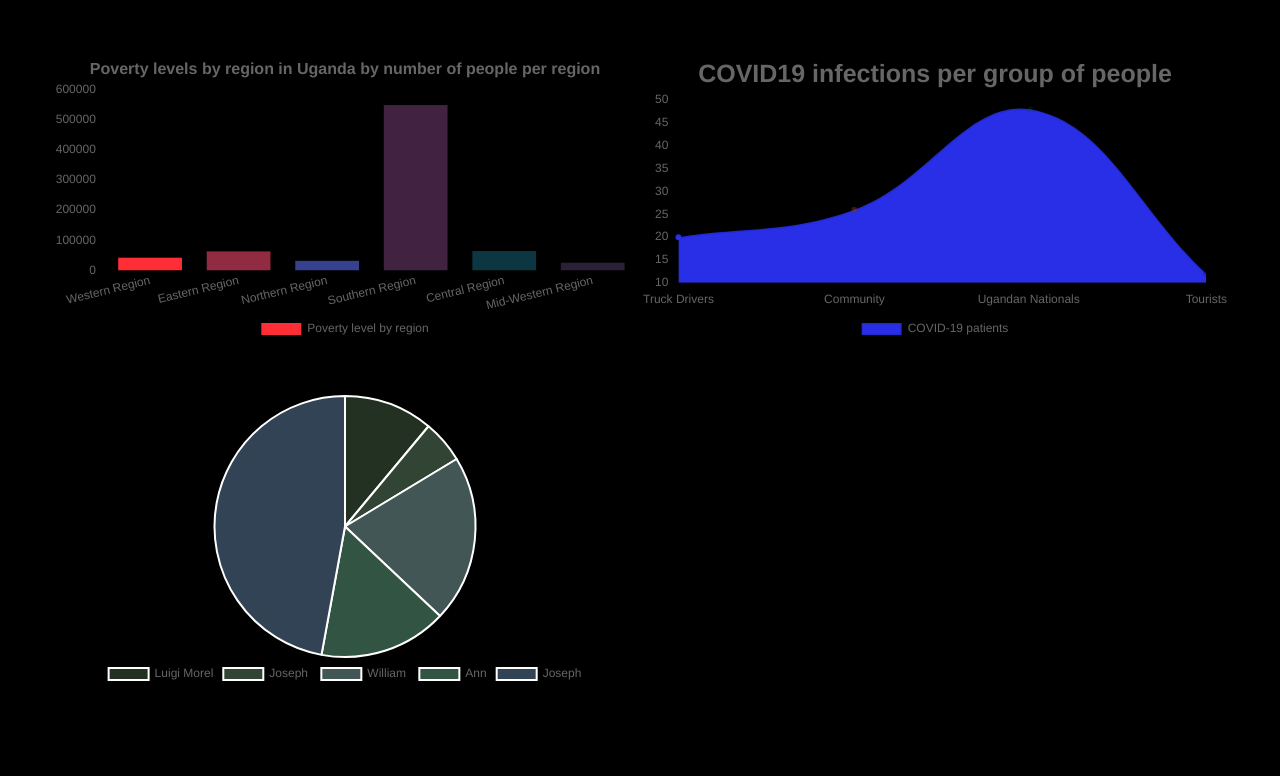
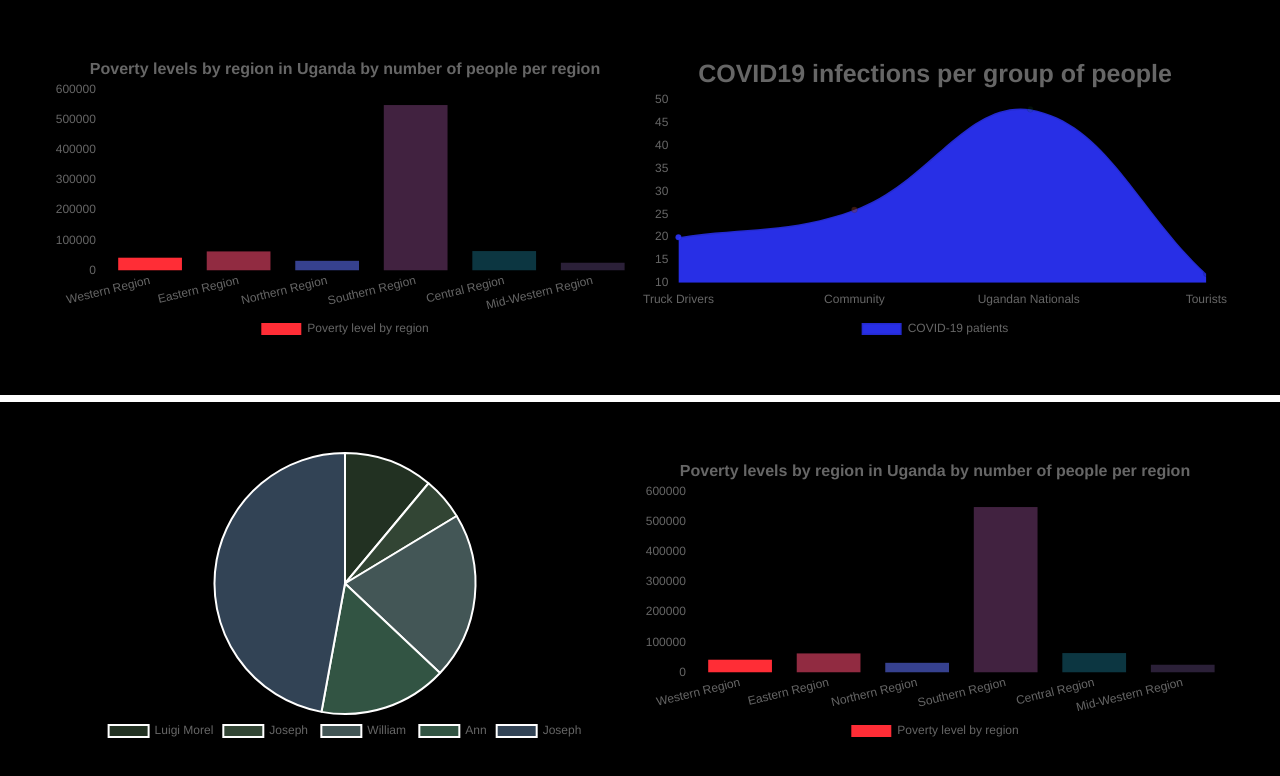
Before and after one commit to luigimorel/sample-react-charts, a React (Create React App) app: page / in a window 1280 px wide. Shown: the top 776 px of the page. Built offline with nearby package versions, Linux system fonts and the light colour scheme.

Commit message:
Added a separator

```diff
--- a/src/App.css
+++ b/src/App.css
@@ -10,7 +10,7 @@ div.container {
   grid-template-columns: repeat(2, 1fr);
 }
 
-div.graph {
-
-  border-bottom: 50%;
+.separator {
+  height: 7px;
+  background-color: #fff;
 }
--- a/src/App.js
+++ b/src/App.js
@@ -1,7 +1,7 @@
 import React from "react";
 import BarGraph from "./components/BarGraph";
 import LineGraph from "./components/LineGraph";
-
+import BarGraphAgain from "./components/BarGraphAgain";
 import PieChart from "./components/PieChart";
 import "./App.css";
 
@@ -13,9 +13,10 @@ function App() {
 
         <LineGraph legendPosition="bottom" />
       </div>
-
+      <div className="separator"></div>
       <div className="container">
         <PieChart legendPosition="bottom" />
+        <BarGraphAgain />
       </div>
     </div>
   );
```
